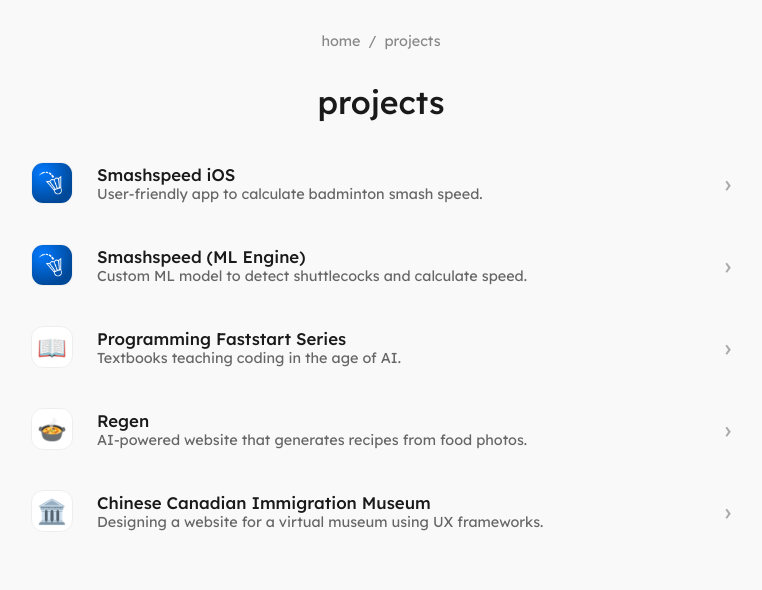
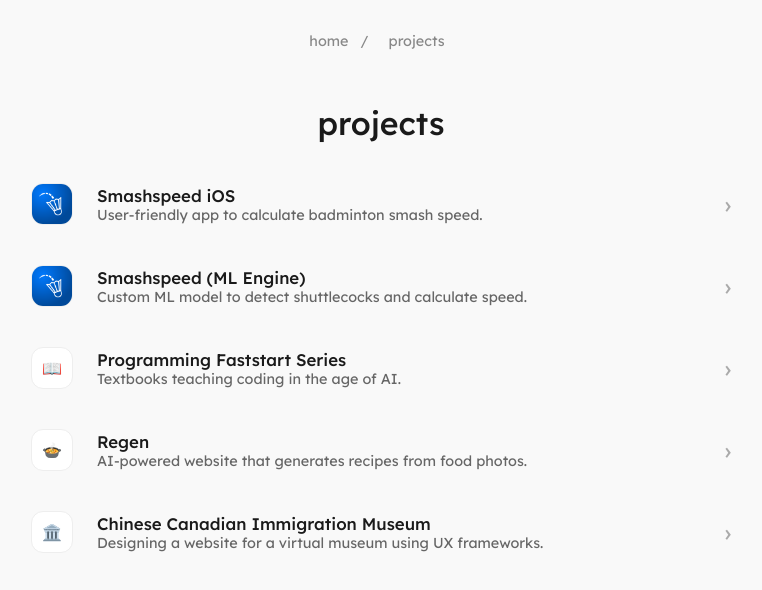
Before and after one commit to diwenne/diwenhuang, a React (Vite) app: page /projects in a window 1280 px wide. Shown: the top 590 px of the page, without its empty margins (259-1021 px from the left). Built offline with nearby package versions, Linux system fonts and the light colour scheme.

Commit message:
faststart series fixed

```diff
--- a/src/pages/FaststartSeriesCaseStudy.tsx
+++ b/src/pages/FaststartSeriesCaseStudy.tsx
@@ -1,18 +1,6 @@
-import React from 'react';
 import PythonCover from '../assets/pythonfaststart.png';
 import SwiftCover from '../assets/swiftfaststart.png';
-
-const Breadcrumbs = ({ pageName }) => {
-  return (
-    <nav className="breadcrumbs">
-      <a href="/">home</a>
-      <span>/</span>
-      <a href="/projects">projects</a>
-      <span>/</span>
-      {pageName}
-    </nav>
-  );
-};
+import Breadcrumbs from '../components/Breadcrumbs'
 
 const FaststartSeriesCaseStudy = () => {
   return (
--- a/src/pages/Projects.tsx
+++ b/src/pages/Projects.tsx
@@ -1,74 +1,7 @@
-import React, { useState } from 'react';
 import SmashSpeedLogo from '../assets/smashspeed.png';
 
-// --- Helper Components ---
-
-const Breadcrumbs = ({ pageName, path }) => {
-  return (
-    <nav className="breadcrumbs">
-      <a href="/">home</a>
-      {path && <span>/</span>}
-      {path && <a href={`/${path}`}>{path}</a>}
-      <span>/</span>
-      {pageName}
-    </nav>
-  );
-};
-
-const ProjectItem = ({ icon, title, subtitle, link, description, tags }) => {
-    const [isExpanded, setIsExpanded] = useState(false);
-    const isInternalLink = link.startsWith('/');
-
-    const TitleComponent = isInternalLink ? 'a' : 'a';
-
-    const handleSubtitleClick = (e) => {
-        e.preventDefault();
-        setIsExpanded(!isExpanded);
-    };
-
-    return (
-        <div className="list-item-wrapper">
-            <div className="list-item">
-                <div className="item-details">
-                    <div className="item-icon">
-                        {typeof icon === 'string' && !icon.endsWith('.png') ? (
-                           <span style={{fontSize: '24px'}}>{icon}</span>
-                        ) : (
-                             <img src={icon} alt={`${title} logo`} />
-                        )}
-                    </div>
-                    <div className="item-title-group">
-                        <h3>
-                            <TitleComponent href={link} target={isInternalLink ? '_self' : '_blank'} rel="noopener noreferrer">
-                                {title}
-                            </TitleComponent>
-                        </h3>
-                        <p className="expandable-subtitle" onClick={handleSubtitleClick}>
-                          {subtitle}
-                        </p>
-                    </div>
-                </div>
-                 <span
-                    className={`item-toggle ${isExpanded ? 'expanded' : ''}`}
-                    onClick={handleSubtitleClick}
-                >
-                    ›
-                </span>
-            </div>
-            {isExpanded && (
-                <>
-                    <p className="item-content">{description}</p>
-                    <div className="item-tags">
-                        {tags.map((tag, index) => (
-                            <span key={index} className="tag">{tag}</span>
-                        ))}
-                    </div>
-                </>
-            )}
-        </div>
-    );
-};
-
+import ProjectItem from '../components/ProjectItem';
+import Breadcrumbs from '../components/Breadcrumbs';
 
   // --- Main Page Data & Component ---
 
```
Lines whose indentation alone changed are shown as unchanged.
